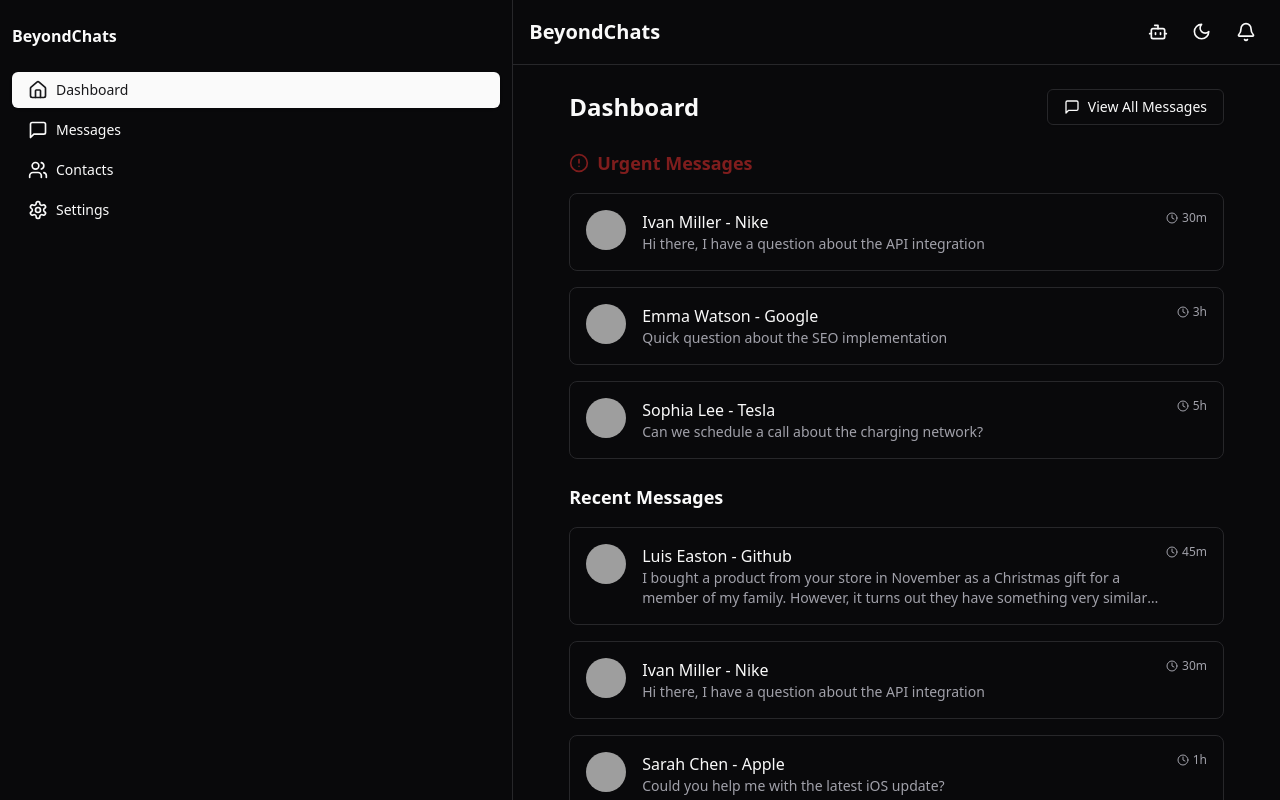
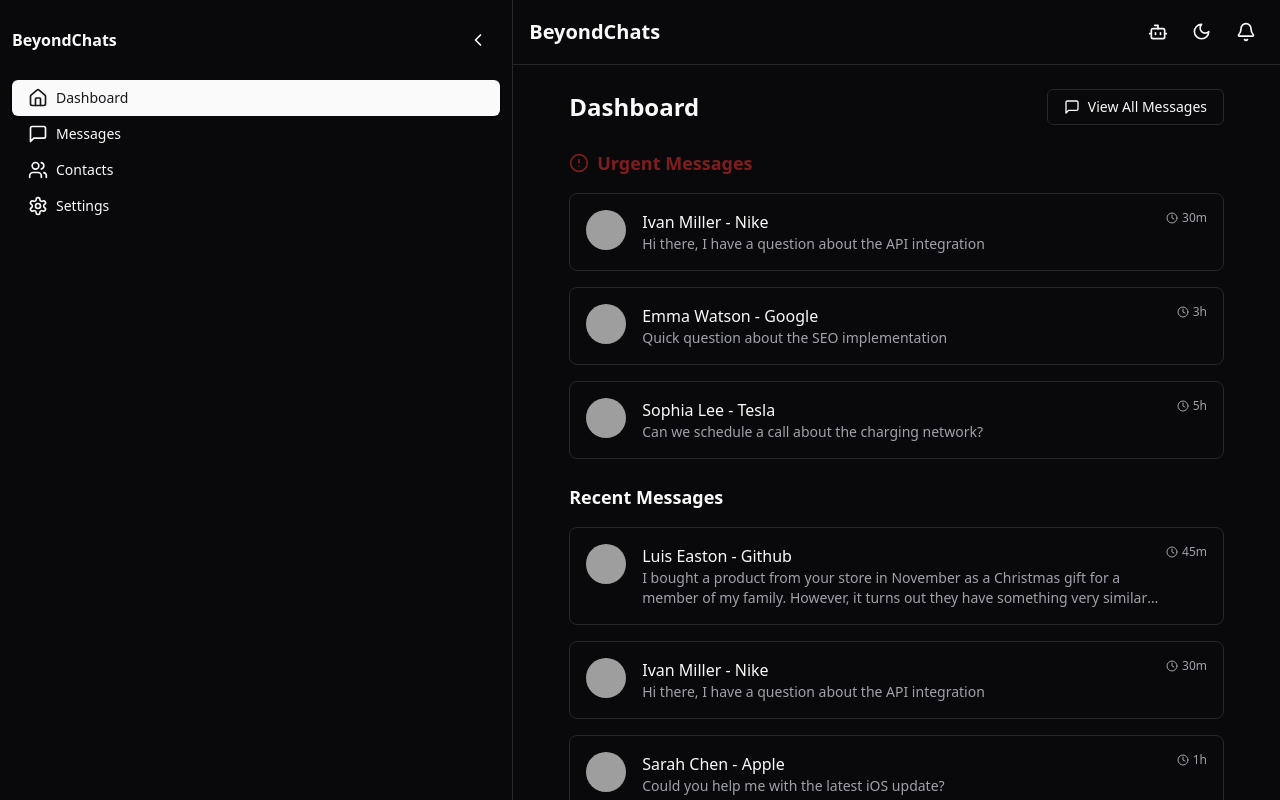
Before and after one commit to rahulkakkar01/Beyondchats, a React (Vite) app: page / in a window 1280 px wide. Built offline with nearby package versions, Linux system fonts and the light colour scheme; grey boxes are pictures that could not be loaded.

Commit message:
Update sidebar.jsx

```diff
--- a/src/components/sidebar.jsx
+++ b/src/components/sidebar.jsx
@@ -1,14 +1,14 @@
+import { useContext } from "react";
 import { Link, useLocation, useNavigate } from "react-router-dom";
-import { useContext } from "react";
+import { Button } from "@/components/ui/button";
+import { Home, MessageSquare, Users, Settings, ChevronLeft, ChevronRight } from "lucide-react";
+import { SidebarContext } from "@/App";
 import { cn } from "@/lib/utils";
-import { Button } from "@/components/ui/button";
-import { Home, MessageSquare, Users, Settings } from "lucide-react";
-import { SidebarContext } from "@/App";
 
 export function Sidebar() {
 	const location = useLocation();
 	const navigate = useNavigate();
-	const { closeSidebar } = useContext(SidebarContext);
+	const { closeSidebar, isCollapsed, toggleCollapsed } = useContext(SidebarContext);
 
 	const routes = [
 		{
@@ -33,38 +33,62 @@ export function Sidebar() {
 		},
 	];
 
-	const handleNavigation = (href) => {
-		navigate(href);
-		closeSidebar();
-	};
-
 	return (
-		<div className="w-full h-full border-r bg-background">
+		<div className="relative h-full border-r bg-background">
 			<div className="space-y-4 py-4">
 				<div className="px-3 py-2">
-					<div
-						className="flex items-center gap-2 cursor-pointer hover:opacity-80"
-						onClick={() => handleNavigation("/")}
-					>
-
-						<span className="font-bold">BeyondChats</span>
+					<div className="flex items-center justify-between">
+						<div
+							className="flex items-center gap-2 cursor-pointer"
+							onClick={() => navigate("/")}
+						>
+							{!isCollapsed && <span className="font-bold">BeyondChats</span>}
+						</div>
+						<Button
+							variant="ghost"
+							size="sm"
+							className="ml-auto"
+							onClick={toggleCollapsed}
+						>
+							{isCollapsed ? (
+								<ChevronRight className="h-5 w-5" />
+							) : (
+								<ChevronLeft className="h-5 w-5" />
+							)}
+						</Button>
 					</div>
 				</div>
 				<div className="space-y-1 px-3">
 					{routes.map((route) => (
-						<Button
+						<Link
 							key={route.href}
-							variant={
-								location.pathname === route.href
-									? "default"
-									: "ghost"
-							}
-							className="w-full justify-start gap-2"
-							onClick={() => handleNavigation(route.href)}
+							to={route.href}
+							onClick={() => {
+								if (window.innerWidth < 1024) {
+									closeSidebar();
+								}
+							}}
 						>
-							<route.icon className="h-5 w-5" />
-							<span>{route.label}</span>
-						</Button>
+							<Button
+								variant={
+									location.pathname === route.href ? "default" : "ghost"
+								}
+								className={cn(
+									"w-full",
+									isCollapsed
+										? "justify-center p-2"
+										: "justify-start gap-2"
+								)}
+							>
+								<route.icon
+									className={cn(
+										"transition-all duration-200",
+										isCollapsed ? "h-6 w-6" : "h-5 w-5"
+									)}
+								/>
+								{!isCollapsed && <span>{route.label}</span>}
+							</Button>
+						</Link>
 					))}
 				</div>
 			</div>
```
